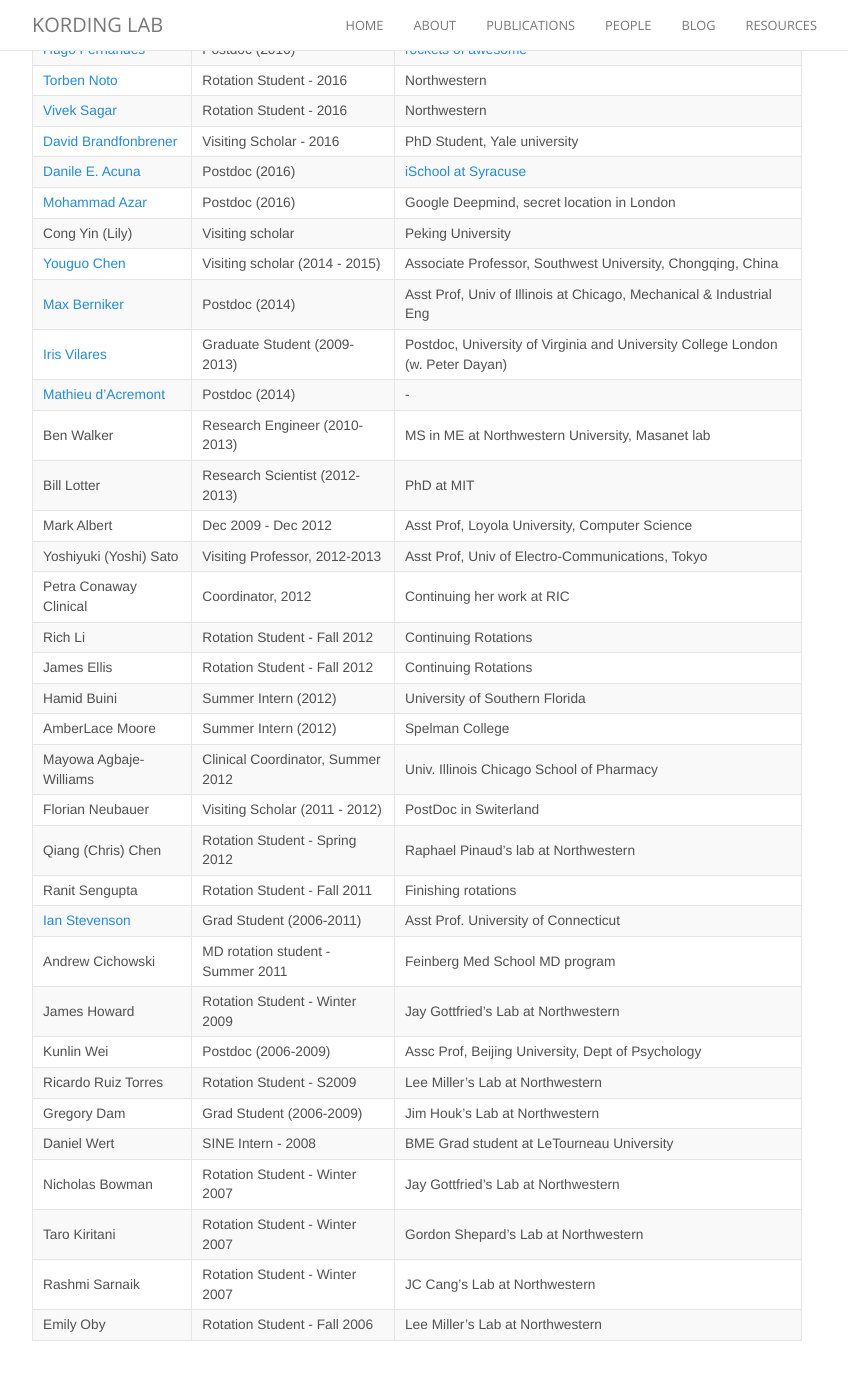
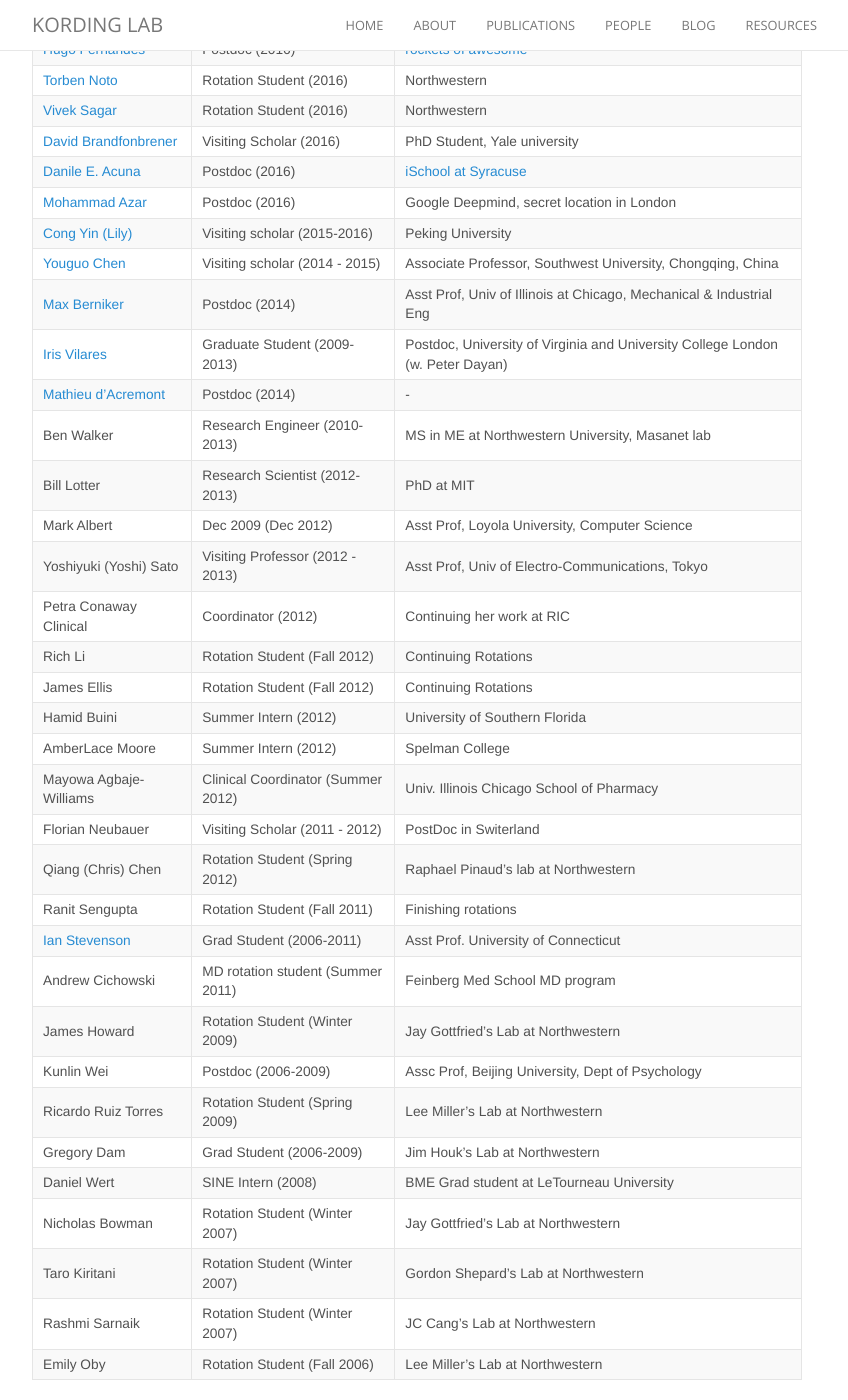
Before and after one commit to KordingLab/KordingLab.github.io, a Jekyll site: the page built from people.md, in a window 1280 px wide and 1400 px high, scrolled down 3652 px. Shown: the whole window, without its empty margins (223-1071 px from the left). Built offline with Jekyll 4.4.1, drawn with Linux system fonts in a browser that asks for light colours; nearby versions of some CDN libraries; comment, search, counter and statistics services are not loaded; before the commit the page ends 5013 px from its top, so only the background shows below that.

Commit message:
years edited in the table + hyperlink for Lily

```diff
--- a/people.md
+++ b/people.md
@@ -49,37 +49,37 @@
 | [Pavan Ramkumar](http://kordinglab.com/people/pavan_ramkumar/index.html) | Postdoc (2017) | A secret startup in bay area
 | [Pat Lawlor](http://kordinglab.com/people/pat_lawlor/index.html) | Graduate student (2016) | Northwestern Medical school
 | [Hugo Fernandes](http://kordinglab.com/people/hugo_fernandes/index.html) | Postdoc (2016) | [rockets of awesome](https://www.rocketsofawesome.com/)
-| [Torben Noto](http://kordinglab.com/people/torben_noto/index.html) | Rotation Student - 2016 | Northwestern
-| [Vivek Sagar](http://kordinglab.com/people/vivek_sagar/index.html) | Rotation Student - 2016 | Northwestern
-| [David Brandfonbrener](http://kordinglab.com/people/david_brandfonbrener/index.html) | Visiting Scholar - 2016  | PhD Student, Yale university
+| [Torben Noto](http://kordinglab.com/people/torben_noto/index.html) | Rotation Student (2016) | Northwestern
+| [Vivek Sagar](http://kordinglab.com/people/vivek_sagar/index.html) | Rotation Student (2016) | Northwestern
+| [David Brandfonbrener](http://kordinglab.com/people/david_brandfonbrener/index.html) | Visiting Scholar (2016)  | PhD Student, Yale university
 | [Danile E. Acuna](http://kordinglab.com/people/daniel_e_acuna/index.html) | Postdoc (2016) | [iSchool at Syracuse](https://ischool.syr.edu/people/directories/view/deacuna/)
 | [Mohammad Azar](http://mgazar.net/academic/) | Postdoc (2016) | Google Deepmind, secret location in London |
-| Cong Yin (Lily) | Visiting scholar | Peking University |
+| [Cong Yin (Lily)](http://kordinglab.com/people/cong_yin/index.html) | Visiting scholar (2015-2016) | Peking University |
 | [Youguo Chen](https://scholar.google.com/citations?user=wZQdEFAAAAAJ&hl=zh-CN) | Visiting scholar (2014 - 2015) | Associate Professor, Southwest University, Chongqing, China
 | [Max Berniker](http://sensorimotorcontrolatorium.uic.edu/)   | Postdoc (2014) | Asst Prof, Univ of Illinois at Chicago, Mechanical &amp; Industrial Eng |
 | [Iris Vilares](https://scholar.google.com/citations?user=Ztwn608AAAAJ&hl=en)   | Graduate Student (2009-2013) | Postdoc, University of Virginia and University College London (w. Peter Dayan) |
 | [Mathieu d'Acremont](https://scholar.google.com/citations?user=D7ys4VQAAAAJ&hl=en) | Postdoc (2014) | - |
 | Ben Walker     | Research Engineer (2010-2013) | MS in ME at Northwestern University, Masanet lab |
 | Bill Lotter    | Research Scientist (2012-2013)| PhD at MIT |
-| Mark Albert	   | Dec 2009 - Dec 2012 | Asst Prof, Loyola University, Computer Science |
-| Yoshiyuki (Yoshi) Sato | Visiting Professor, 2012-2013 | Asst Prof, Univ of Electro-Communications, Tokyo |
-| Petra Conaway	Clinical | Coordinator, 2012 | Continuing her work at RIC |
-| Rich Li | Rotation Student - Fall 2012 | Continuing Rotations |
-| James Ellis | Rotation Student - Fall 2012 | Continuing Rotations |
+| Mark Albert	   | Dec 2009 (Dec 2012) | Asst Prof, Loyola University, Computer Science |
+| Yoshiyuki (Yoshi) Sato | Visiting Professor (2012 - 2013) | Asst Prof, Univ of Electro-Communications, Tokyo |
+| Petra Conaway	Clinical | Coordinator (2012) | Continuing her work at RIC |
+| Rich Li | Rotation Student (Fall 2012) | Continuing Rotations |
+| James Ellis | Rotation Student (Fall 2012) | Continuing Rotations |
 | Hamid Buini | Summer Intern (2012) | University of Southern Florida |
 | AmberLace Moore | Summer Intern (2012) | Spelman College |
-| Mayowa Agbaje-Williams | Clinical Coordinator, Summer 2012 | Univ. Illinois Chicago School of Pharmacy |
+| Mayowa Agbaje-Williams | Clinical Coordinator (Summer 2012) | Univ. Illinois Chicago School of Pharmacy |
 | Florian Neubauer | Visiting Scholar (2011 - 2012) | PostDoc in Switerland |
-| Qiang (Chris) Chen | Rotation Student - Spring 2012 | Raphael Pinaud's lab at Northwestern |
-| Ranit Sengupta | Rotation Student - Fall 2011 | Finishing rotations |
+| Qiang (Chris) Chen | Rotation Student (Spring 2012) | Raphael Pinaud's lab at Northwestern |
+| Ranit Sengupta | Rotation Student (Fall 2011) | Finishing rotations |
 | [Ian Stevenson](http://stevenson.lab.uconn.edu/) | Grad Student (2006-2011) | Asst Prof. University of Connecticut |
-| Andrew Cichowski | MD rotation student - Summer 2011 | Feinberg Med School MD program |
-| James Howard | Rotation Student - Winter 2009 | Jay Gottfried's Lab at Northwestern |
+| Andrew Cichowski | MD rotation student (Summer 2011) | Feinberg Med School MD program |
+| James Howard | Rotation Student (Winter 2009) | Jay Gottfried's Lab at Northwestern |
 | Kunlin Wei | Postdoc (2006-2009) | Assc Prof, Beijing University, Dept of Psychology |
-| Ricardo Ruiz Torres | Rotation Student - S2009 | Lee Miller's Lab at Northwestern |
+| Ricardo Ruiz Torres | Rotation Student (Spring 2009) | Lee Miller's Lab at Northwestern |
 | Gregory Dam | Grad Student (2006-2009) | Jim Houk's Lab at Northwestern |
-| Daniel Wert | SINE Intern - 2008 | BME Grad student at LeTourneau University |
-| Nicholas Bowman | Rotation Student - Winter 2007 | Jay Gottfried's Lab at Northwestern |
-| Taro Kiritani | Rotation Student - Winter 2007 | Gordon Shepard's Lab at Northwestern |
-| Rashmi Sarnaik | Rotation Student - Winter 2007 | JC Cang's Lab at Northwestern |
-| Emily Oby | Rotation Student - Fall 2006 | Lee Miller's Lab at Northwestern |
+| Daniel Wert | SINE Intern (2008) | BME Grad student at LeTourneau University |
+| Nicholas Bowman | Rotation Student (Winter 2007) | Jay Gottfried's Lab at Northwestern |
+| Taro Kiritani | Rotation Student (Winter 2007) | Gordon Shepard's Lab at Northwestern |
+| Rashmi Sarnaik | Rotation Student (Winter 2007) | JC Cang's Lab at Northwestern |
+| Emily Oby | Rotation Student (Fall 2006) | Lee Miller's Lab at Northwestern |
```
